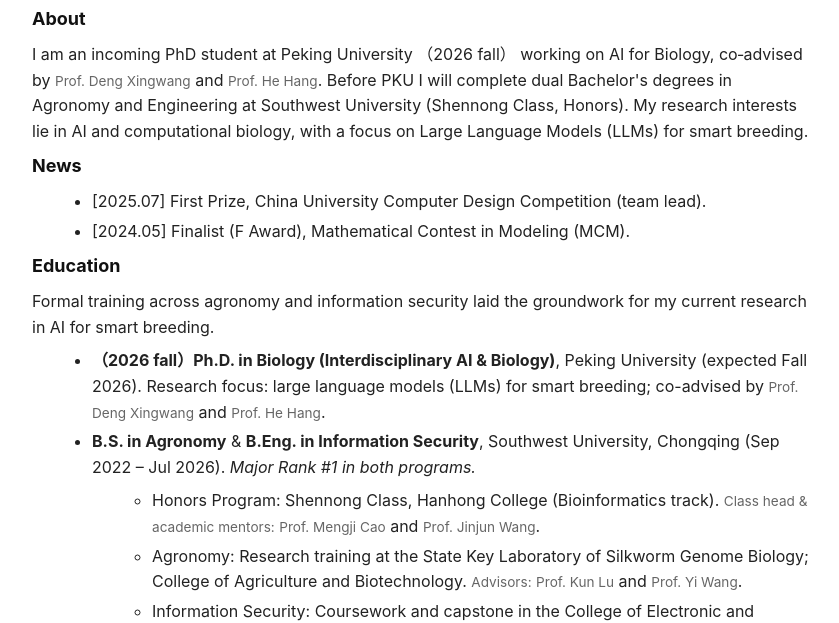
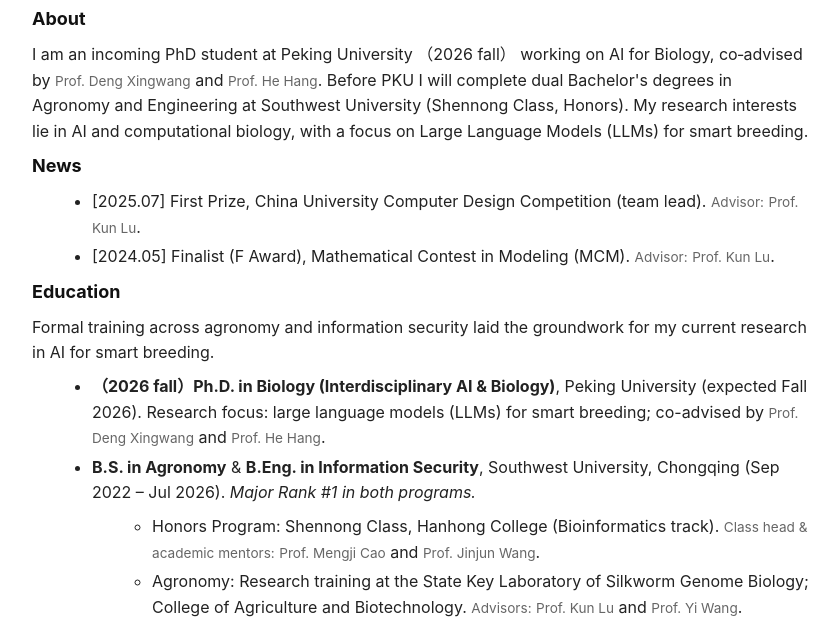
Before and after one commit to yuhong2024/yuhong2024.github.io, a plain HTML site: page index.html in a window 1280 px wide. Shown: the part 180-803 px from the top of the page, without its empty margins (218-1057 px from the left). Drawn offline with Linux system fonts and the light colour scheme.

Commit message:
Update index.html

```diff
--- a/index.html
+++ b/index.html
@@ -27,8 +27,8 @@
         <section id="news">
             <h2>News</h2>
             <ul>
-                <li>[2025.07] First Prize, China University Computer Design Competition (team lead).</li>
-                <li>[2024.05] Finalist (F Award), Mathematical Contest in Modeling (MCM).</li>
+                <li>[2025.07] First Prize, China University Computer Design Competition (team lead). <span class="advisor-label">Advisor:</span> <a href="https://cis.swu.edu.cn/info/1119/5501.htm" target="_blank" rel="noopener" class="advisor-link">Prof. Kun Lu</a>.</li>
+                <li>[2024.05] Finalist (F Award), Mathematical Contest in Modeling (MCM). <span class="advisor-label">Advisor:</span> <a href="https://mp.weixin.qq.com/s/bFbir4ficw8PDk4FVzXHCA" target="_blank" rel="noopener" class="advisor-link">Prof. Kun Lu</a>.</li>
 
         </section>
 
```
